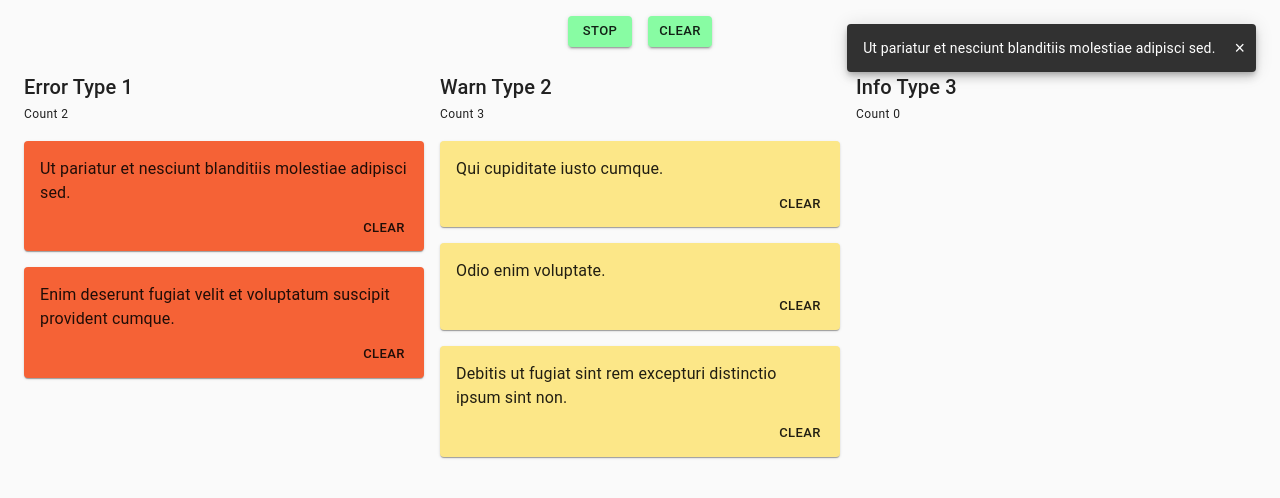
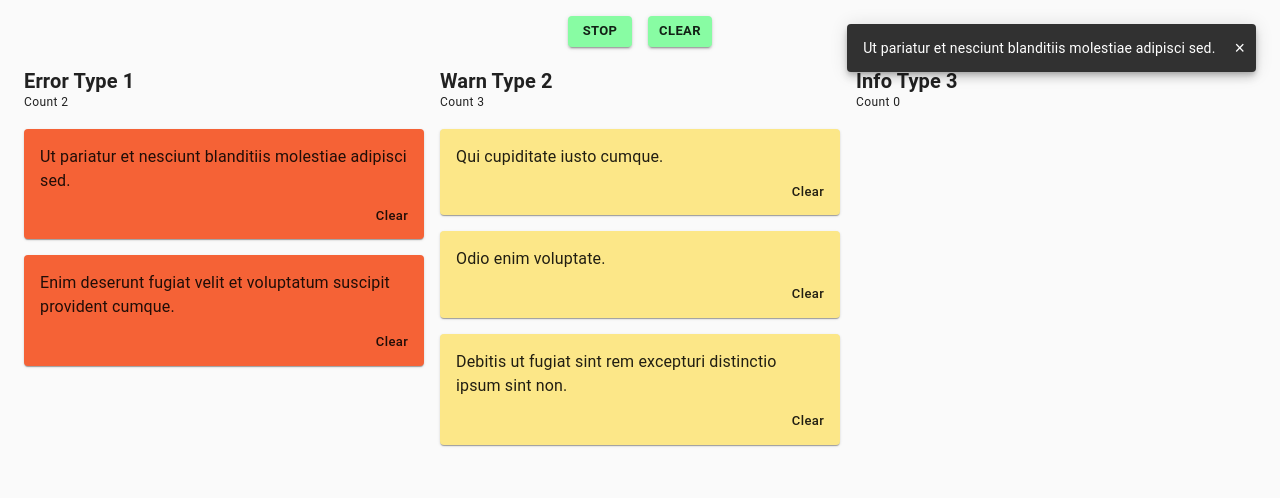
Before and after one commit to leocristofani/message-board, a React (Create React App) app: page / in a window 1280 px wide. Shown: the top 498 px of the page. Built offline with nearby package versions, Linux system fonts and the light colour scheme; the HTML template or start-up script is replaced by a standard one.

Commit message:
Adjust styles

```diff
--- /dev/null
+++ b/src/messages/components/ClearAllMessagesButton/index.styles.ts
@@ -0,0 +1,9 @@
+import { makeStyles, Theme } from "@material-ui/core";
+
+const styles = makeStyles<Theme>((theme) => ({
+  root: {
+    fontWeight: theme.typography.fontWeightBold,
+  },
+}));
+
+export default styles;
--- a/src/messages/components/ClearAllMessagesButton/index.tsx
+++ b/src/messages/components/ClearAllMessagesButton/index.tsx
@@ -1,15 +1,19 @@
 import { Button } from "@material-ui/core";
 
+import useStyles from "./index.styles";
 import useMessagesState from "../../hooks/useMessagesState";
 
 export default function ClearAllMessagesButton() {
   const messagesState = useMessagesState();
+
+  const styles = useStyles();
 
   return (
     <Button
       size="small"
       color="primary"
       variant="contained"
+      className={styles.root}
       onClick={messagesState.removeAll}
     >
       Clear
--- /dev/null
+++ b/src/messages/components/IncommingMessagesToggle/index.styles.ts
@@ -0,0 +1,9 @@
+import { makeStyles, Theme } from "@material-ui/core";
+
+const styles = makeStyles<Theme>((theme) => ({
+  root: {
+    fontWeight: theme.typography.fontWeightBold,
+  },
+}));
+
+export default styles;
--- a/src/messages/components/IncommingMessagesToggle/index.tsx
+++ b/src/messages/components/IncommingMessagesToggle/index.tsx
@@ -1,11 +1,14 @@
 import { Button } from "@material-ui/core";
 
+import useStyles from "./index.styles";
 import useMessagesApi from "../../hooks/useMessagesApi";
 import useMessagesState from "../../hooks/useMessagesState";
 
 export default function IncommingMessagesToggle() {
   const messagesApi = useMessagesApi();
   const messagesState = useMessagesState();
+
+  const styles = useStyles();
 
   const toggleIncommingMessages = () => {
     if (messagesApi.stopped) {
@@ -20,6 +23,7 @@ export default function IncommingMessagesToggle() {
       size="small"
       color="primary"
       variant="contained"
+      className={styles.root}
       onClick={toggleIncommingMessages}
     >
       {messagesApi.stopped ? "Start" : "Stop"}
--- a/src/messages/components/MessageCard/index.styles.ts
+++ b/src/messages/components/MessageCard/index.styles.ts
@@ -13,8 +13,13 @@ const styles = makeStyles<Theme, StyleProps>((theme) => ({
     paddingBottom: 0,
   },
   actions: {
+    paddingRight: 0,
+    paddingLeft: 0,
     display: "block",
     textAlign: "right",
+  },
+  clearButton: {
+    textTransform: "none",
   },
 }));
 
--- a/src/messages/components/MessageCard/index.tsx
+++ b/src/messages/components/MessageCard/index.tsx
@@ -32,6 +32,7 @@ export default function MessageCard(props: MessageCardProps) {
         <CardActions className={styles.actions}>
           <Button
             size="small"
+            className={styles.clearButton}
             onClick={() => messagesState.remove(props.message)}
           >
             Clear
--- /dev/null
+++ b/src/messages/components/MessagesColumn/index.styles.ts
@@ -0,0 +1,10 @@
+import { makeStyles, Theme } from "@material-ui/core";
+
+const styles = makeStyles<Theme>((theme) => ({
+  label: {
+    lineHeight: 1,
+    fontWeight: theme.typography.fontWeightBold,
+  },
+}));
+
+export default styles;
--- a/src/messages/components/MessagesColumn/index.tsx
+++ b/src/messages/components/MessagesColumn/index.tsx
@@ -1,5 +1,6 @@
 import { Box, Grid, Typography } from "@material-ui/core";
 
+import useStyles from "./index.styles";
 import { prioritySettingsMap } from "../../settings";
 import { Message, MessagePriority } from "../../types";
 import MessageCard from "../MessageCard";
@@ -12,10 +13,14 @@ export interface MessageColumnProps {
 export default function MessagesColumn(props: MessageColumnProps) {
   const prioritySettings = prioritySettingsMap[props.priority];
 
+  const styles = useStyles();
+
   return (
     <Grid item sm={4}>
       <Box mb={2} mt={2}>
-        <Typography variant="h6">{prioritySettings.label}</Typography>
+        <Typography variant="h6" className={styles.label}>
+          {prioritySettings.label}
+        </Typography>
         <Typography variant="caption">Count {props.messages.length}</Typography>
       </Box>
       <div>
```
